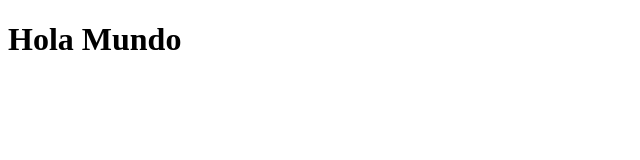
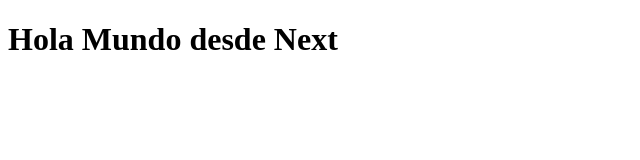
Before and after one commit to morgadodesarrollador/jenkinsPTienda, a plain HTML site: page app_next/index.html in a window 1280 px wide. Shown: the whole page, without its empty margins (0-640 px from the left). Drawn offline with Linux system fonts and the light colour scheme.

Commit message:
desplegando la app

```diff
--- a/app_next/index.html
+++ b/app_next/index.html
@@ -7,6 +7,6 @@
     <title>Document</title>
 </head>
 <body>
-    <h1>Hola Mundo</h1>
+    <h1>Hola Mundo desde Next</h1>
 </body>
 </html>
```
Also changed, not shown: build/docjer-compose.yml (deleted), build/docker-compose.yml (added), 4 other files.
